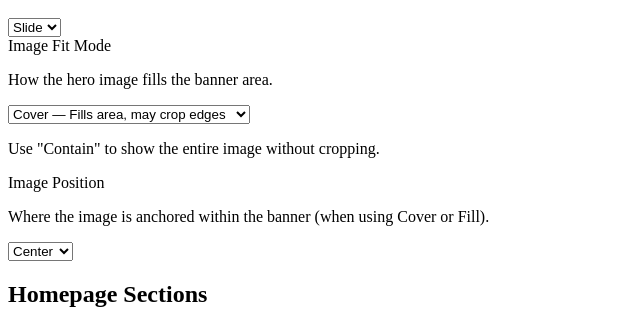
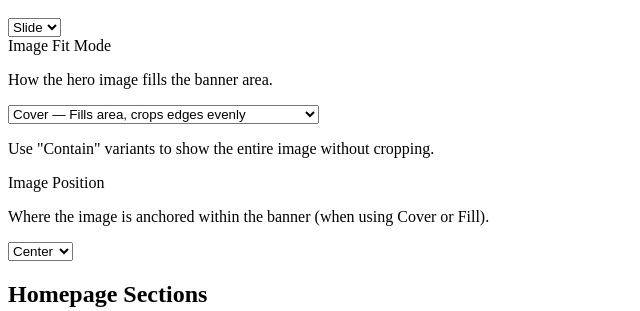
Before and after one commit to cloudflowservicesltd-hue/shop-smart-ecommerce, a PHP site: template resources/views/admin/appearance.php in a window 1280 px wide. Shown: the part 461-772 px from the top of the page, without its empty margins (0-640 px from the left). Run offline with PHP 8.4, Linux system fonts and the light colour scheme; the template is opened without the code that fills it: most values are stand-ins (such as "Sample title", 1, 10 or a date in 2020); data that the repository does not hold is empty.

Commit message:
Fix parse error and add more hero image fit modes

```diff
--- a/resources/views/admin/appearance.php
+++ b/resources/views/admin/appearance.php
@@ -67,12 +67,17 @@
                     <p class="text-sm text-gray-500 mb-2">How the hero image fills the banner area.</p>
                     <select id="hero_image_fit" name="hero_image_fit"
                         class="w-full max-w-xs rounded-lg border border-gray-300 bg-white px-4 py-2.5 text-sm text-gray-900 focus:outline-none focus:ring-2 focus:ring-amber-500 focus:border-amber-500 transition-colors">
-                        <option value="cover" <?= (e($settings['hero_image_fit'] ?? '') === 'cover' || empty($settings['hero_image_fit'])) ? 'selected' : '' ?>>Cover — Fills area, may crop edges</option>
+                        <option value="cover" <?= (e($settings['hero_image_fit'] ?? '') === 'cover' || empty($settings['hero_image_fit'])) ? 'selected' : '' ?>>Cover — Fills area, crops edges evenly</option>
+                        <option value="cover-top" <?= e($settings['hero_image_fit'] ?? '') === 'cover-top' ? 'selected' : '' ?>>Cover Top — Fills area, crops from bottom</option>
+                        <option value="cover-bottom" <?= e($settings['hero_image_fit'] ?? '') === 'cover-bottom' ? 'selected' : '' ?>>Cover Bottom — Fills area, crops from top</option>
                         <option value="contain" <?= e($settings['hero_image_fit'] ?? '') === 'contain' ? 'selected' : '' ?>>Contain — Shows full image, no crop</option>
+                        <option value="contain-center" <?= e($settings['hero_image_fit'] ?? '') === 'contain-center' ? 'selected' : '' ?>>Contain Center — Full image, centered with bars</option>
+                        <option value="contain-bottom" <?= e($settings['hero_image_fit'] ?? '') === 'contain-bottom' ? 'selected' : '' ?>>Contain Bottom — Full image, aligned bottom</option>
                         <option value="fill" <?= e($settings['hero_image_fit'] ?? '') === 'fill' ? 'selected' : '' ?>>Fill — Stretches to fill (may distort)</option>
-                        <option value="none" <?= e($settings['hero_image_fit'] ?? '') === 'none' ? 'selected' : '' ?>>Auto — Natural size, no scaling</option>
+                        <option value="scale-down" <?= e($settings['hero_image_fit'] ?? '') === 'scale-down' ? 'selected' : '' ?>>Scale Down — Natural or shrink to fit</option>
+                        <option value="none" <?= e($settings['hero_image_fit'] ?? '') === 'none' ? 'selected' : '' ?>>None — Original size, no scaling</option>
                     </select>
-                    <p class="mt-1.5 text-xs text-gray-400">Use "Contain" to show the entire image without cropping.</p>
+                    <p class="mt-1.5 text-xs text-gray-400">Use "Contain" variants to show the entire image without cropping.</p>
                 </div>
 
                 <!-- Hero Image Position -->
```
Also changed, not shown: resources/views/customer/home.php (+20 -3 lines).
